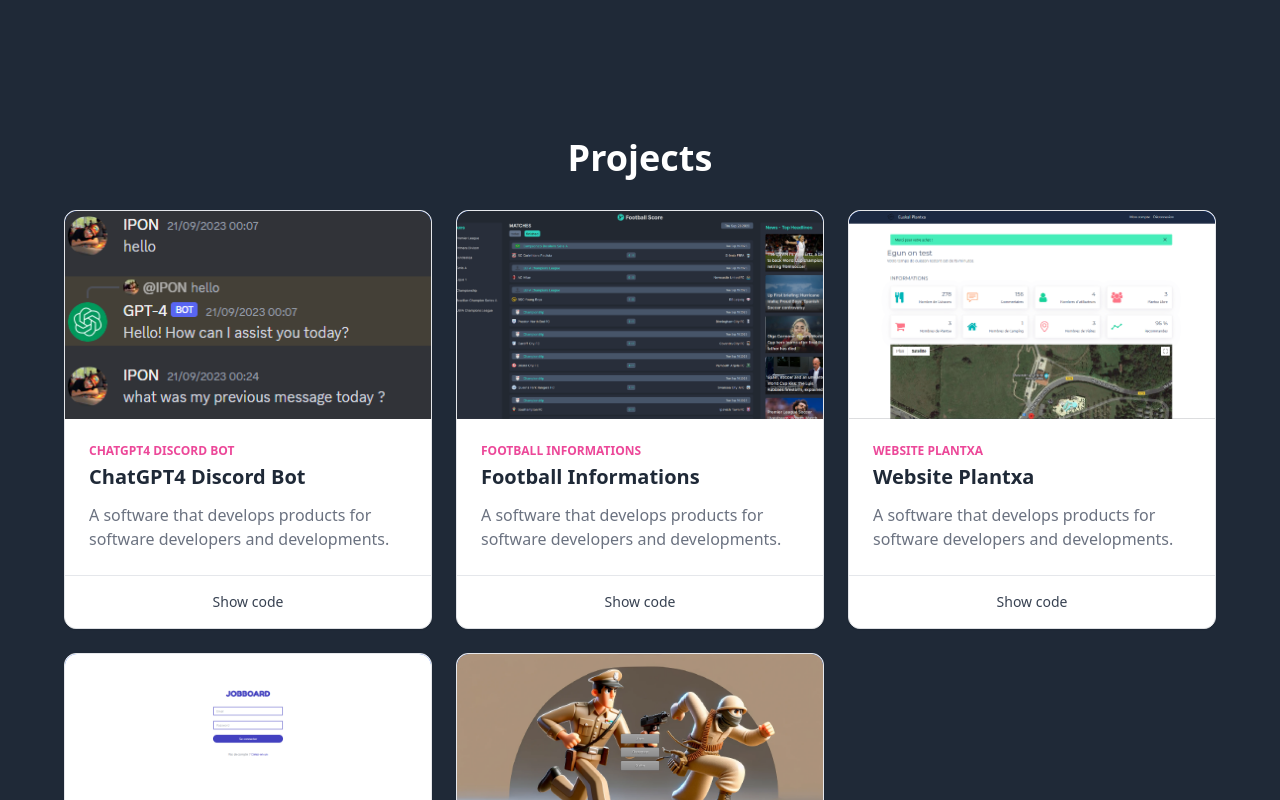
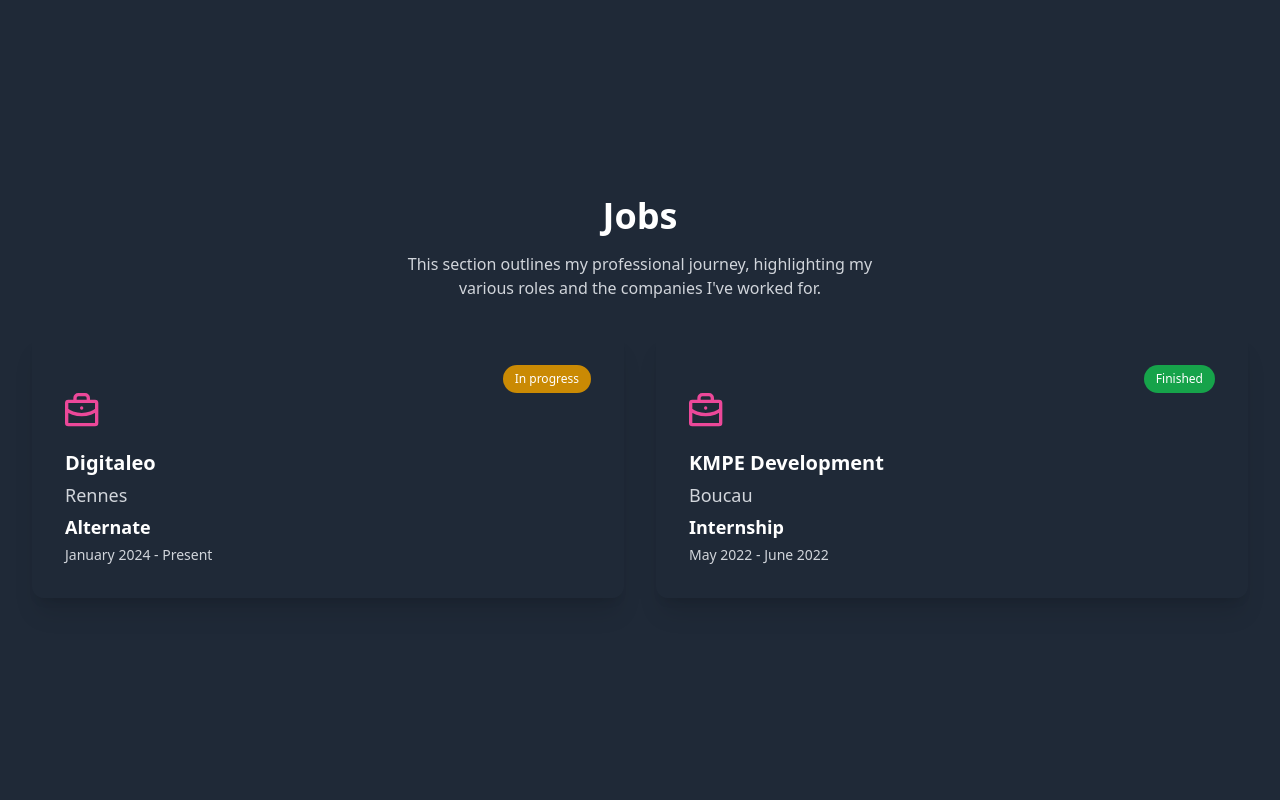
Before and after one commit to antoine-gourgue/portofolio-vuejs, a Vue app: page / in a window 1280 px wide. Shown: the part 1280-2080 px from the top of the page. Built offline with nearby package versions, Linux system fonts and the light colour scheme.

Commit message:
feat: job timeline

```diff
--- a/src/compenents/cards/Cards.vue
+++ b/src/compenents/cards/Cards.vue
@@ -2,8 +2,15 @@
   <!-- Card Blog -->
   <div id="projects" class="max-w-[85rem] px-6 sm:px-16 pb-40 pt-20 lg:pb-64 lg:pt-32 mx-auto bg-gray-800">
     <h2 class="text-2xl xs:text-3xl sm:text-4xl font-bold text-white text-left mb-8 flex justify-center items-center px-6 sm:px-16 pb-0 pt-20 lg:pb-0 lg:pt-32 mx-auto">Projects</h2>
+    <div class="mx-auto max-w-lg text-center">
+    <p class="mt-4 text-gray-300 mx-auto max-w-lg">
+      This page presents an overview of my development projects,
+      with brief descriptions and links to the code on GitHub.
+    </p>
+      </div>
     <!-- Grid -->
-    <div class="grid sm:grid-cols-2 lg:grid-cols-3 gap-6">
+
+    <div class=" mt-8 grid sm:grid-cols-2 lg:grid-cols-3 gap-6">
       <!-- Card -->
       <div
           v-for="project in projects "
--- a/src/compenents/footer/Footer.vue
+++ b/src/compenents/footer/Footer.vue
@@ -43,6 +43,7 @@
 const navigation = [
   { name: 'About', id: "about", current: false },
   { name: 'Studies', id: "studies", current: false },
+  { name: 'Jobs', id: "jobs", current: false },
   { name: 'Projects', id: "projects", current: false },
   { name: 'Contact', id: 'contact', current: false }
 ]
--- a/src/compenents/navbar/NavBar.vue
+++ b/src/compenents/navbar/NavBar.vue
@@ -24,7 +24,14 @@
 
     <DisclosurePanel class="sm:hidden">
       <div class="space-y-1 px-2 pb-3 pt-2">
-        <DisclosureButton v-for="item in navigation" :key="item.name" as="a" :href="item.href" :class="[item.current ? 'bg-gray-900 text-white' : 'text-gray-300 hover:bg-gray-700 hover:text-white', 'block rounded-md px-3 py-2 text-base font-medium']" :aria-current="item.current ? 'page' : undefined">{{ item.name }}</DisclosureButton>
+        <button
+            v-for="item in navigation"
+            :key="item.name"
+            @click="scrollTo(item.id, $event)"
+            :class="[item.current ? 'bg-gray-900 text-white' : 'text-gray-300 hover:bg-gray-700 hover:text-white', 'block rounded-md px-3 py-2 text-base font-medium']"
+        >
+          {{ item.name }}
+        </button>
       </div>
     </DisclosurePanel>
   </Disclosure>
@@ -39,6 +46,7 @@
 
   { name: 'About', id: "about", current: false },
   { name: 'Studies', id:"studies",current: false },
+  { name: 'Jobs', id:"jobs",current: false },
   { name: 'Projects', id:"projects", current: false },
   { name: 'Contact', id:'contact',current: false },
 
--- /dev/null
+++ b/src/compenents/timelineJob/TimelineJob.vue
@@ -0,0 +1,93 @@
+<template>
+  <section id="jobs" class="dark:bg-slate-900 text-white mt-[250px]">
+    <div
+        class="mx-auto max-w-screen-xl px-4 py-8 sm:py-12 sm:px-6 lg:py-16 lg:px-8"
+    >
+      <div class="mx-auto max-w-lg text-center">
+        <h2 class="text-3xl font-bold sm:text-4xl">Jobs</h2>
+
+        <p class="mt-4 text-gray-300">
+          This section outlines my professional journey,
+          highlighting my various roles and the companies I've worked for.
+        </p>
+      </div>
+
+      <div class="mt-8 grid grid-cols-1 gap-8 md:grid-cols-2 lg:grid-cols-2 ">
+        <div
+            v-for="job in jobs "
+            :key="job.name">
+
+          <a
+              class="block rounded-xl border border-gray-800 p-8 shadow-xl transition hover:border-pink-500/10 hover:shadow-pink-500/10"
+              :href="job.url" target="_blank"
+          >
+            <div class="flex justify-end"
+                 v-if="job.status !=='Finished' ">
+              <span class="inline-flex items-end gap-1.5 py-1.5 px-3 rounded-full text-xs font-medium bg-yellow-600 text-white">{{job.status}}</span>
+
+            </div>
+            <div class="flex justify-end"
+                 v-else>
+              <span class="inline-flex items-end gap-1.5 py-1.5 px-3 rounded-full text-xs font-medium bg-green-600 text-white">{{job.status}}</span>
+            </div>
+
+
+            <svg
+                xmlns="http://www.w3.org/2000/svg"
+                class="h-10 w-10 text-pink-500"
+                fill="none"
+                viewBox="0 0 24 24"
+                stroke="currentColor"
+            >
+              <path stroke="currentColor"
+                    stroke-linecap="round"
+                    stroke-width="2"
+                    d="M1 10c1.5 1.5 5.25 3 9 3s7.5-1.5 9-3m-9-1h.01M2 19h16a1 1 0 0 0 1-1V6a1 1 0 0 0-1-1H2a1 1 0 0 0-1 1v12a1 1 0 0 0 1 1ZM14 5V3a2 2 0 0 0-2-2H8a2 2 0 0 0-2 2v2h8Z"/>
+            </svg>
+
+            <h2 class="mt-4 text-xl font-bold text-white">{{job.name}}</h2>
+            <p class="mt-1 text-lg text-gray-300">
+              {{job.localisation}}
+
+            </p>
+
+            <p class="mt-1 text-lg font-bold text-white">
+              {{job.description}}
+            </p>
+
+            <p class="mt-1 text-sm text-gray-300">
+              {{job.date}}
+            </p>
+          </a>
+        </div>
+      </div>
+    </div>
+  </section>
+
+</template>
+
+<script lang="ts" setup>
+
+const jobs = [
+
+  {
+    name: 'Digitaleo',
+    localisation:'Rennes',
+    date: "January 2024 - Present",
+    description: "Alternate",
+    url:"https://www.digitaleo.fr/?campaignid=416057236&keyword=digitaleo&network=g&utm_medium=ppc&utm_campaign=MV_-_FR_-_NOTORIETE_DIGITALEO&utm_source=adwords&utm_term=digitaleo&hsa_ver=3&hsa_kw=digitaleo&hsa_mt=e&hsa_tgt=kwd-315818311562&hsa_src=g&hsa_ad=392884643963&hsa_net=adwords&hsa_grp=44727480238&hsa_acc=5615355088&hsa_cam=416057236&gad_source=1&gclid=CjwKCAiA98WrBhAYEiwA2WvhOmOwW2e6DlUwlE8zDpCG9pixIRF6djvvh4_L7Fp92N7c8f988J3XQxoCmZMQAvD_BwE",
+    status:"In progress",
+  },
+
+  {
+    name: 'KMPE Development',
+    localisation:'Boucau',
+    date: "May 2022 - June 2022",
+    description: "Internship",
+    url:"http://kpme-development.com/",
+    status:"Finished",
+  },
+
+
+]
+</script>
--- a/src/views/HomeView.vue
+++ b/src/views/HomeView.vue
@@ -6,6 +6,7 @@
   <body class="bg-gray-800">
     <LandingSection />
     <Timeline />
+    <TimelineJob/>
   <Cards/>
   <Contact/>
   </body>
@@ -23,4 +24,5 @@
 import Timeline from "@/compenents/timeline/Timeline.vue";
 import Contact from "@/compenents/contact/Contact.vue";
 import Cards from "@/compenents/cards/Cards.vue";
+import TimelineJob from "@/compenents/timelineJob/TimelineJob.vue";
 </script>
```
